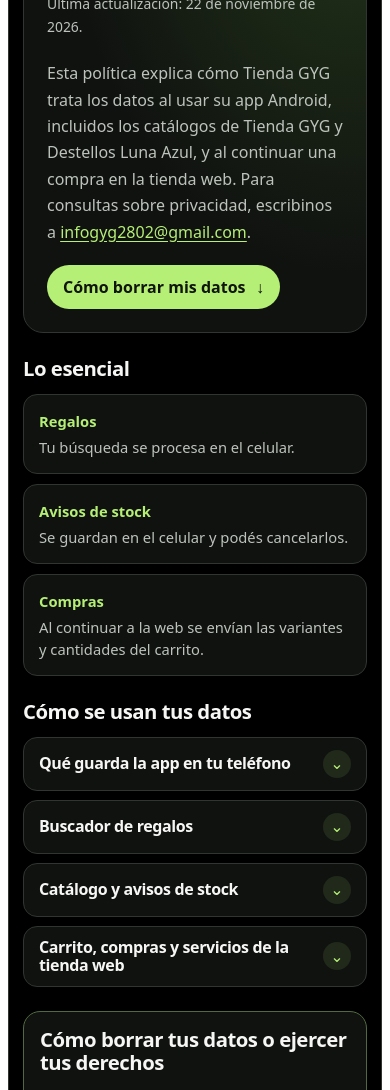
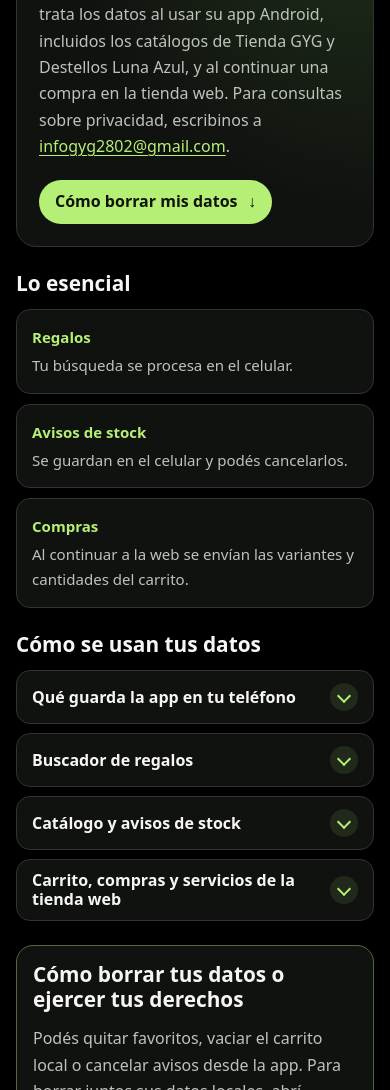
Before and after one commit to natyantonelli0-tech/tienda-gyg., a plain HTML site: page index.html in a window 390 px wide. Shown: the part 189-1279 px from the top of the page. Drawn offline with Linux system fonts and the light colour scheme.

Commit message:
Update index.html

```diff
--- a/index.html
+++ b/index.html
@@ -1,71 +1,79 @@
+<!doctype html>
+<html lang="es-AR">
+<head>
+  <meta charset="utf-8">
+  <meta name="viewport" content="width=device-width, initial-scale=1">
+  <meta name="theme-color" content="#000000">
+  <title>Política de privacidad | Tienda GYG</title>
   <style>
+    html {
+      min-height: 100%;
+      background: #000;
+      color-scheme: dark;
+    }
+
+    body {
+      margin: 0;
+      min-height: 100vh;
+      background: #000;
+      color: #f6f7f4;
+      font: 16px/1.65 system-ui, sans-serif;
+    }
+
+    * { box-sizing: border-box; }
+
     .gyg-privacy {
-    --verde: #b5ef75;
-    --texto: #f6f7f4;
-    --suave: #bdc3bc;
-    --borde: #303531;
+      --green: #b5ef75;
       --panel: #101210;
-    box-sizing: border-box;
-    width: 100%;
+      --line: #303531;
+      --muted: #bdc3bc;
       max-width: 980px;
-    margin: 24px auto;
-    padding: clamp(14px, 3vw, 30px);
-    border: 1px solid var(--borde);
-    border-radius: 26px;
-    background: #000;
-    color: var(--texto);
-    color-scheme: dark;
-    font: 400 16px / 1.65 system-ui, sans-serif;
+      margin: auto;
+      padding: clamp(16px, 4vw, 40px);
       overflow-wrap: anywhere;
     }
 
-  .gyg-privacy * { box-sizing: border-box; }
-  .gyg-privacy p { margin: 0; color: var(--suave); }
-  .gyg-privacy p + p { margin-top: 14px; }
-  .gyg-privacy h1,
-  .gyg-privacy h2,
-  .gyg-privacy h3 {
+    .gyg-privacy h1, .gyg-privacy h2, .gyg-privacy h3 {
       margin: 0;
-    color: var(--texto);
-    line-height: 1.16;
-    letter-spacing: -.024em;
-    text-transform: none;
+      line-height: 1.18;
     }
 
-  .gyg-privacy a { color: var(--verde); text-underline-offset: .19em; }
-  .gyg-privacy a:focus-visible,
-  .gyg-privacy summary:focus-visible {
-    outline: 2px solid var(--verde);
-    outline-offset: 4px;
+    .gyg-privacy h2 {
+      margin-bottom: 14px;
+      font-size: clamp(1.3rem, 3vw, 1.7rem);
     }
 
-  .gyg-privacy .gyg-hero {
-    padding: clamp(23px, 5vw, 49px);
-    border: 1px solid var(--borde);
+    .gyg-privacy p { margin: 0; color: var(--muted); }
+    .gyg-privacy p + p { margin-top: 14px; }
+    .gyg-privacy a { color: var(--green); text-underline-offset: .18em; }
+    .gyg-privacy :focus-visible { outline: 2px solid var(--green); outline-offset: 4px; }
+
+    .gyg-privacy__hero {
+      padding: clamp(22px, 5vw, 48px);
+      border: 1px solid var(--line);
       border-radius: 20px;
-    background: radial-gradient(ellipse at 95% 0%, #23371a, transparent 62%), var(--panel);
+      background: radial-gradient(ellipse at 100% 0%, #23371a, transparent 64%), var(--panel);
     }
 
-  .gyg-privacy .gyg-marca {
-    margin-bottom: 12px;
-    color: var(--verde);
+    .gyg-privacy .gyg-privacy__brand {
+      margin-bottom: 10px;
+      color: var(--green);
       font-size: .8rem;
       font-weight: 750;
       letter-spacing: .15em;
       text-transform: uppercase;
     }
 
-  .gyg-privacy .gyg-hero h1 {
+    .gyg-privacy__hero h1 {
       font-size: clamp(2rem, 6vw, 3.75rem);
-    font-weight: 780;
       letter-spacing: -.045em;
     }
 
-  .gyg-privacy .gyg-hero h1 span { color: var(--verde); }
-  .gyg-privacy .gyg-fecha { margin-top: 12px; font-size: .87rem; }
-  .gyg-privacy .gyg-intro { max-width: 62ch; margin-top: 21px; }
+    .gyg-privacy__hero h1 span { color: var(--green); }
+    .gyg-privacy .gyg-privacy__date { margin-top: 12px; font-size: .87rem; }
+    .gyg-privacy .gyg-privacy__intro { max-width: 62ch; margin-top: 21px; }
 
-  .gyg-privacy .gyg-boton {
+    .gyg-privacy .gyg-privacy__action {
       display: inline-flex;
       align-items: center;
       gap: .65rem;
@@ -73,54 +81,46 @@
       margin-top: 20px;
       padding: 8px 16px;
       border-radius: 50px;
-    background: var(--verde);
+      background: var(--green);
       color: #10150b;
       font-weight: 750;
       line-height: 1.3;
       text-decoration: none;
     }
 
-  .gyg-privacy .gyg-boton:hover { background: #cefaa9; }
-  .gyg-privacy .gyg-seccion { margin-top: clamp(24px, 5vw, 40px); }
-  .gyg-privacy .gyg-seccion h2 {
-    margin-bottom: 13px;
-    font-size: clamp(1.27rem, 3vw, 1.7rem);
-  }
+    .gyg-privacy .gyg-privacy__action:hover { background: #cefaa9; }
+    .gyg-privacy__section { margin-top: clamp(24px, 5vw, 40px); }
 
-  .gyg-privacy .gyg-resumen {
+    .gyg-privacy__facts {
       display: grid;
-    grid-template-columns: repeat(auto-fit, minmax(min(100%, 210px), 1fr));
+      grid-template-columns: repeat(auto-fit, minmax(min(100%, 216px), 1fr));
       gap: 10px;
       margin: 0;
       padding: 0;
       list-style: none;
     }
 
-  .gyg-privacy .gyg-resumen li {
+    .gyg-privacy__facts li {
       padding: 15px;
-    border: 1px solid var(--borde);
+      border: 1px solid var(--line);
       border-radius: 14px;
       background: var(--panel);
-    color: var(--suave);
-    font-size: .92rem;
-    line-height: 1.5;
+      color: var(--muted);
+      font-size: .94rem;
     }
 
-  .gyg-privacy .gyg-resumen strong {
-    display: block;
-    margin-bottom: 4px;
-    color: var(--verde);
-  }
+    .gyg-privacy__facts strong { display: block; margin-bottom: 3px; color: var(--green); }
 
-  .gyg-privacy details {
-    margin: 0 0 9px;
-    border: 1px solid var(--borde);
+    .gyg-privacy__detail {
+      margin-bottom: 9px;
+      border: 1px solid var(--line);
       border-radius: 14px;
       background: var(--panel);
     }
 
-  .gyg-privacy details[open] { border-color: #526940; }
-  .gyg-privacy summary {
+    .gyg-privacy__detail[open] { border-color: #526940; }
+
+    .gyg-privacy__detail summary {
       display: flex;
       align-items: center;
       justify-content: space-between;
@@ -128,112 +128,115 @@
       min-height: 52px;
       padding: 11px 15px;
       border-radius: 13px;
+      cursor: pointer;
       list-style: none;
-    cursor: pointer;
     }
 
-  .gyg-privacy summary::marker { content: ""; }
-  .gyg-privacy summary::-webkit-details-marker { display: none; }
-  .gyg-privacy summary:hover { background: #1b2019; }
-  .gyg-privacy summary h3 { font-size: 1rem; font-weight: 700; }
-  .gyg-privacy details[open] h3 { color: var(--verde); }
+    .gyg-privacy__detail summary::marker { content: ""; }
+    .gyg-privacy__detail summary::-webkit-details-marker { display: none; }
+    .gyg-privacy__detail summary:hover { background: #1b2019; }
+    .gyg-privacy__detail h3 { font-size: 1rem; }
+    .gyg-privacy__detail[open] h3 { color: var(--green); }
 
-  .gyg-privacy .gyg-flecha {
+    .gyg-privacy__indicator {
       display: grid;
       flex: 0 0 28px;
-    width: 28px;
       height: 28px;
       place-items: center;
       border-radius: 50%;
       background: #21291b;
-    color: var(--verde);
-    transition: transform .16s ease;
+      color: var(--green);
     }
 
-  .gyg-privacy details[open] .gyg-flecha { transform: rotate(180deg); }
-  .gyg-privacy .gyg-contenido { padding: 4px 15px 18px; }
-  .gyg-privacy .gyg-derechos {
-    padding: clamp(16px, 3.3vw, 28px);
+    .gyg-privacy__indicator::before {
+      content: "";
+      width: 8px;
+      height: 8px;
+      margin-top: -3px;
+      border: solid currentColor;
+      border-width: 0 2px 2px 0;
+      transform: rotate(45deg);
+    }
+
+    .gyg-privacy__detail[open] .gyg-privacy__indicator::before {
+      transform: translateY(3px) rotate(225deg);
+    }
+
+    .gyg-privacy__detail-body { padding: 4px 15px 18px; }
+
+    .gyg-privacy__rights {
+      padding: clamp(16px, 3vw, 28px);
       border: 1px solid #526940;
       border-radius: 17px;
       background: var(--panel);
-    scroll-margin-top: 5rem;
+      scroll-margin-top: 1rem;
     }
 
-  .gyg-privacy .gyg-derechos:target { border-color: var(--verde); }
-  .gyg-privacy .gyg-derechos strong { color: var(--texto); }
-  .gyg-privacy .gyg-pie {
-    padding-top: 15px;
-    border-top: 1px solid var(--borde);
-    font-size: .88rem;
-  }
-
-  .gyg-privacy .gyg-pie h2 { margin-bottom: 6px; font-size: .95rem; }
-
-  @media (prefers-reduced-motion: reduce) {
-    .gyg-privacy .gyg-flecha { transition: none; }
-  }
+    .gyg-privacy__rights:target { border-color: var(--green); }
+    .gyg-privacy__footer { padding-top: 15px; border-top: 1px solid var(--line); font-size: .88rem; }
+    .gyg-privacy__footer h2 { font-size: .95rem; }
   </style>
-
-<article class="gyg-privacy" lang="es-AR" aria-labelledby="gyg-privacidad-titulo">
-  <header class="gyg-hero">
-    <p class="gyg-marca">Tienda GYG</p>
-    <h1 id="gyg-privacidad-titulo">Política de <span>privacidad</span></h1>
-    <p class="gyg-fecha">Última actualización: <time datetime="2026-11-22">22 de noviembre de 2026</time>.</p>
-    <p class="gyg-intro">Esta política explica cómo Tienda GYG trata los datos al usar su app Android, incluidos los catálogos de Tienda GYG y Destellos Luna Azul, y al continuar una compra en la tienda web. Para consultas sobre privacidad, escribinos a <a href="mailto:infogyg2802@gmail.com">infogyg2802@gmail.com</a>.</p>
-    <a class="gyg-boton" href="#gyg-derechos-privacidad">Cómo borrar mis datos <span aria-hidden="true">↓</span></a>
+</head>
+<body>
+  <article class="gyg-privacy" aria-labelledby="politica-privacidad-tienda-gyg">
+    <header class="gyg-privacy__hero">
+      <p class="gyg-privacy__brand">Tienda GYG</p>
+      <h1 id="politica-privacidad-tienda-gyg">Política de <span>privacidad</span></h1>
+      <p class="gyg-privacy__date">Última actualización: <time datetime="2026-11-22">22 de noviembre de 2026</time>.</p>
+      <p class="gyg-privacy__intro">Esta política explica cómo Tienda GYG trata los datos al usar su app Android, incluidos los catálogos de Tienda GYG y Destellos Luna Azul, y al continuar una compra en la tienda web. Para consultas sobre privacidad, escribinos a <a href="mailto:infogyg2802@gmail.com">infogyg2802@gmail.com</a>.</p>
+      <a class="gyg-privacy__action" href="#gyg-derechos-de-privacidad">Cómo borrar mis datos <span aria-hidden="true">↓</span></a>
     </header>
 
-  <section class="gyg-seccion" aria-labelledby="gyg-resumen-titulo">
-    <h2 id="gyg-resumen-titulo">Lo esencial</h2>
-    <ul class="gyg-resumen" role="list">
+    <section class="gyg-privacy__section" aria-labelledby="gyg-privacidad-resumen">
+      <h2 id="gyg-privacidad-resumen">Lo esencial</h2>
+      <ul class="gyg-privacy__facts" role="list">
         <li><strong>Regalos</strong> Tu búsqueda se procesa en el celular.</li>
         <li><strong>Avisos de stock</strong> Se guardan en el celular y podés cancelarlos.</li>
         <li><strong>Compras</strong> Al continuar a la web se envían las variantes y cantidades del carrito.</li>
       </ul>
     </section>
 
-  <section class="gyg-seccion" aria-labelledby="gyg-uso-titulo">
-    <h2 id="gyg-uso-titulo">Cómo se usan tus datos</h2>
+    <section class="gyg-privacy__section" aria-labelledby="gyg-privacidad-detalle">
+      <h2 id="gyg-privacidad-detalle">Cómo se usan tus datos</h2>
 
-    <details>
+      <details class="gyg-privacy__detail">
         <summary>
           <h3>Qué guarda la app en tu teléfono</h3>
-        <span class="gyg-flecha" aria-hidden="true">⌄</span>
+          <span class="gyg-privacy__indicator" aria-hidden="true"></span>
         </summary>
-      <div class="gyg-contenido">
+        <div class="gyg-privacy__detail-body">
           <p>La app guarda una copia del catálogo para mostrarlo más rápido, tus favoritos, tu carrito local y los productos para los que activás avisos de stock. Podés explorar el catálogo sin iniciar sesión en la app.</p>
         </div>
       </details>
 
-    <details>
+      <details class="gyg-privacy__detail">
         <summary>
           <h3>Buscador de regalos</h3>
-        <span class="gyg-flecha" aria-hidden="true">⌄</span>
+          <span class="gyg-privacy__indicator" aria-hidden="true"></span>
         </summary>
-      <div class="gyg-contenido">
+        <div class="gyg-privacy__detail-body">
           <p>La frase que escribís y el presupuesto que indicás se procesan íntegramente en tu teléfono para recomendar productos del catálogo. La app no envía la frase ni el presupuesto a Tienda GYG, Tiendanube ni a un proveedor de inteligencia artificial. Tampoco guarda un historial de tus búsquedas de regalos. Si hay conexión a internet, la app puede actualizar el catálogo sin enviar lo que escribiste.</p>
         </div>
       </details>
 
-    <details>
+      <details class="gyg-privacy__detail">
         <summary>
           <h3>Catálogo y avisos de stock</h3>
-        <span class="gyg-flecha" aria-hidden="true">⌄</span>
+          <span class="gyg-privacy__indicator" aria-hidden="true"></span>
         </summary>
-      <div class="gyg-contenido">
+        <div class="gyg-privacy__detail-body">
           <p>La app consulta páginas públicas de <a href="https://gygtienda.com.ar/">gygtienda.com.ar</a> para actualizar el catálogo y puede descargar imágenes desde la red de contenidos de Tiendanube. Estas solicitudes muestran al servidor la dirección IP, el recurso solicitado y otros datos técnicos de conexión.</p>
           <p>Cuando activás «Avisame cuando vuelva», la app guarda en el teléfono el nombre y el identificador del producto. Si permitís las notificaciones y hay conexión, Android puede ejecutar comprobaciones en segundo plano. En cada comprobación la app solicita la página pública del producto, sin enviar tu nombre, correo electrónico ni un identificador de notificaciones. Android decide cuándo ejecutar la comprobación, por lo que el aviso puede demorarse.</p>
           <p>Si la página indica que hay stock, el teléfono muestra una notificación y deja de seguir ese producto. Podés cancelar un aviso desde la ficha del producto.</p>
         </div>
       </details>
 
-    <details>
+      <details class="gyg-privacy__detail">
         <summary>
           <h3>Carrito, compras y servicios de la tienda web</h3>
-        <span class="gyg-flecha" aria-hidden="true">⌄</span>
+          <span class="gyg-privacy__indicator" aria-hidden="true"></span>
         </summary>
-      <div class="gyg-contenido">
+        <div class="gyg-privacy__detail-body">
           <p>Al confirmar que querés continuar a la tienda, la app envía a Tiendanube, a través de gygtienda.com.ar, los identificadores de los productos elegidos, sus variantes y cantidades. La tienda usa cookies de sesión para preparar y abrir ese carrito. Si decidís hacer una compra, la tienda y los proveedores que selecciones pueden tratar los datos que ingreses, como contacto, facturación, envío y pago, según el proceso de compra y el medio elegido.</p>
           <p>Al abrir el carrito o una ficha en la tienda web, la página puede cargar servicios de medición, publicidad o funcionamiento, como Google Analytics y Google Tag Manager, Meta, Cloudflare, Tagy y, en algunas fichas, Pinterest. Según el servicio y la configuración de la página, esas solicitudes pueden incluir la página visitada, eventos de navegación, identificadores de sesión o medición, información del navegador y la dirección IP. Las cookies y demás tecnologías de la tienda web se rigen también por las políticas aplicables a cada servicio. Podés consultar la <a href="https://www.tiendanube.com/terminos-de-uso">política de privacidad de Tiendanube</a>.</p>
           <p>Si abrís un enlace a una red social o elegís compartir un producto, el servicio que abras aplica su propia política de privacidad.</p>
@@ -241,15 +244,17 @@
       </details>
     </section>
 
-  <section id="gyg-derechos-privacidad" class="gyg-seccion gyg-derechos" aria-labelledby="gyg-derechos-titulo">
+    <section id="gyg-derechos-de-privacidad" class="gyg-privacy__section gyg-privacy__rights" aria-labelledby="gyg-derechos-titulo">
       <h2 id="gyg-derechos-titulo">Cómo borrar tus datos o ejercer tus derechos</h2>
       <p>Podés quitar favoritos, vaciar el carrito local o cancelar avisos desde la app. Para borrar juntos sus datos locales, abrí <strong>Ajustes &gt; Aplicaciones &gt; Tienda GYG &gt; Almacenamiento &gt; Borrar datos</strong> en Android. El nombre de estas opciones puede variar según el teléfono. Esta acción no elimina pedidos, cuentas, carritos web ni datos que ya se hayan enviado a la tienda o a sus proveedores.</p>
       <p>Si querés acceder a tus datos personales, corregirlos, actualizarlos o solicitar su eliminación cuando corresponda, escribinos a <a href="mailto:infogyg2802@gmail.com">infogyg2802@gmail.com</a>. Indicá qué gestión solicitás y, si corresponde, el correo asociado a la compra o cuenta. Algunos datos pueden conservarse durante el tiempo necesario para cumplir obligaciones legales. En Argentina, podés consultar tus derechos y cómo presentar un reclamo ante la <a href="https://www.argentina.gob.ar/aaip/datospersonales/derechos">Agencia de Acceso a la Información Pública (AAIP)</a>.</p>
-    <a class="gyg-boton" href="mailto:infogyg2802@gmail.com?subject=Consulta%20sobre%20mis%20datos">Escribinos por privacidad <span aria-hidden="true">↗</span></a>
+      <a class="gyg-privacy__action" href="mailto:infogyg2802@gmail.com?subject=Consulta%20sobre%20mis%20datos">Escribinos por privacidad <span aria-hidden="true">↗</span></a>
     </section>
 
-  <footer class="gyg-seccion gyg-pie">
+    <footer class="gyg-privacy__section gyg-privacy__footer">
       <h2>Cambios en esta política</h2>
       <p>Cuando cambie la forma en que la app o la tienda tratan estos datos, actualizaremos este texto y la fecha indicada arriba.</p>
     </footer>
   </article>
+</body>
+</html>
```
Lines whose indentation alone changed are shown as unchanged.
